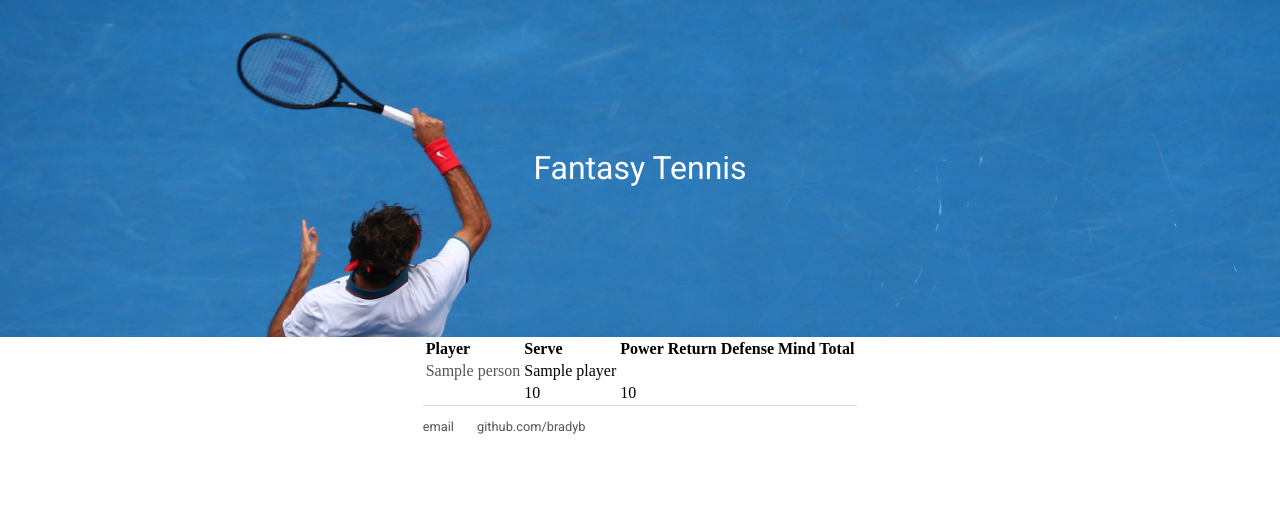
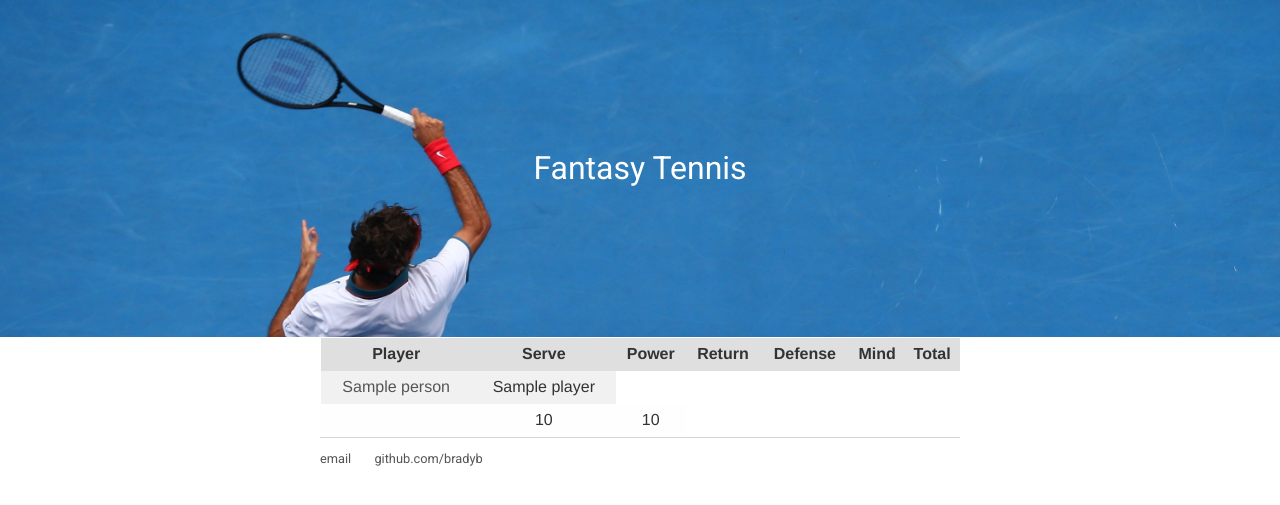
Before and after one commit to bradyb/ft_app, a Flask app: template templates/index.html in a window 1280 px wide. Shown: the top 505 px of the page. Run offline with Flask 2, Linux system fonts and the light colour scheme; the template is opened without the code that fills it: most values are stand-ins (such as "Sample title", 1, 10 or a date in 2020).

Commit message:
Formatted the table so it looks nice. Buttons next, this week

```diff
--- a/static/css/tennis.css
+++ b/static/css/tennis.css
@@ -45,6 +45,41 @@ p {
     line-height: 1em;
     color: #333;
 }
+
+table {
+color: #333;
+font-family: Helvetica, Arial, sans-serif;
+width: 640px;
+border-collapse:
+collapse; border-spacing: 0;
+}
+
+td, th {
+border: 1px solid transparent; /* No more visible border */
+height: 30px;
+transition: all 0.3s; /* Simple transition for hover effect */
+}
+
+th {
+background: #DFDFDF; /* Darken header a bit */
+font-weight: bold;
+text-align: center;
+}
+
+td {
+background: #FAFAFA;
+text-align: center;
+}
+
+/* Cells in even rows (2,4,6...) are one color */
+tr:nth-child(even) td { background: #F1F1F1; }
+
+/* Cells in odd rows (1,3,5...) are another (excludes header cells) */
+tr:nth-child(odd) td { background: #FEFEFE; }
+
+tr td:hover { background: #666; color: #FFF; } /* Hover cell effect! */
+
+
 footer {
     border-top: 1px solid #d5d5d5;
     font-size: .8em;
--- a/templates/index.html
+++ b/templates/index.html
@@ -12,10 +12,7 @@
 		</header>
 		<div style = "text-align: center;">
 		<div style="display: inline-block; text-align: left; max-width: 60%;">
-		<table style="width:100%">
-		<col align="left">
-		<col align="left">
-		<col align="right">
+		<table>
   		<tr>
     		<th>Player</th>
    			<th>Serve</th>
```
Also changed, not shown: templates/ben.html (+11 -4 lines).
